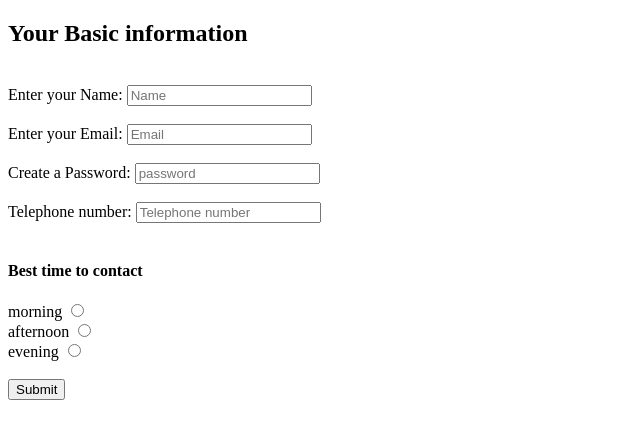
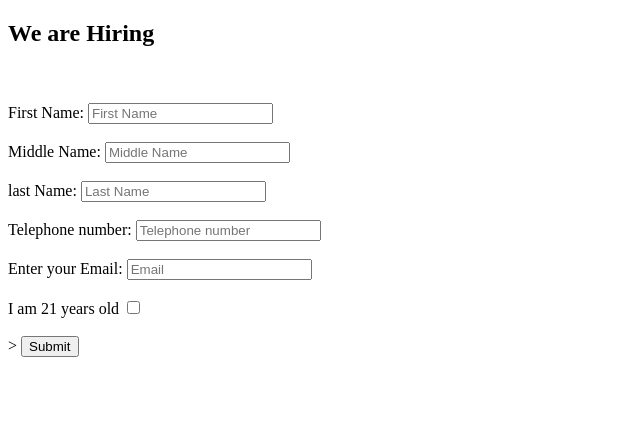
Before and after one commit to syedsali/Forms-and-Tables, a plain HTML site: page index.html in a window 1280 px wide. Shown: the whole page, without its empty margins (0-640 px from the left). Drawn offline with Linux system fonts and the light colour scheme.

Commit message:
index.html

```diff
--- a/index.html
+++ b/index.html
@@ -8,6 +8,27 @@
 </head>
 
 <body>
+    <form id="We are Hiring" action="https://syedsali.github.io/Forms-and-Tables-/" method="GET">
+        <h2>We are Hiring</h2><br><br>
+        <label for="F name">First Name:</label>
+        <input type="text" id="F name" placeholder="First Name"><br><br>
+        <label for="M name">Middle Name:</label>
+        <input type="text" id="M name" placeholder="Middle Name"><br><br>
+        <label for="L name">last Name:</label>
+        <input type="text" id="L name" placeholder="Last Name"><br><br>
+        <label for="Telephone Number">Telephone number:</label>
+        <input type="tel" id="Telephone number" placeholder="Telephone number"><br><br>
+        <label for="name">Enter your Email:</label>
+        <input type="email" id="email" placeholder="Email"><br><br>
+        <label for="21 years">I am 21 years old</label>
+        <input type="checkbox" id="21 years" name="21 or older" value="age"><br><br>>
+        <input type="submit" value="Submit">
+
+    </form>
+
+
+</body>
+<!-- <body>
     <form id="Basic information" action=" https://syedsali.github.io/Forms-and-Tables-/" method="GET">
         <h2>Your Basic information</h2><br>
         <label for="name">Enter your Name:</label>
@@ -33,4 +54,4 @@
     </form>
 </body>
 
-</html>
+</html> -->
```
